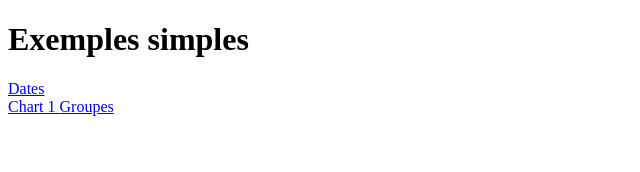
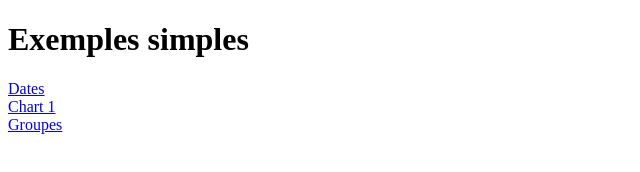
Before and after one commit to nmoller/dashboard, a plain HTML site: page index.html in a window 1280 px wide. Shown: the whole page, without its empty margins (0-640 px from the left). Drawn offline with Linux system fonts and the light colour scheme.

Commit message:
Ajout de saut de ligne.

```diff
--- a/index.html
+++ b/index.html
@@ -6,7 +6,7 @@
 <body>
 <h1> Exemples simples </h1>
 <a href="/dashboard/dates-creation.html"> Dates </a> <br />
-<a href="/dashboard/initial.html"> Chart 1 </a>
+<a href="/dashboard/initial.html"> Chart 1 </a> <br />
 <a href="/dashboard/cg.html"> Groupes </a>
 </body>
 </html>
```
